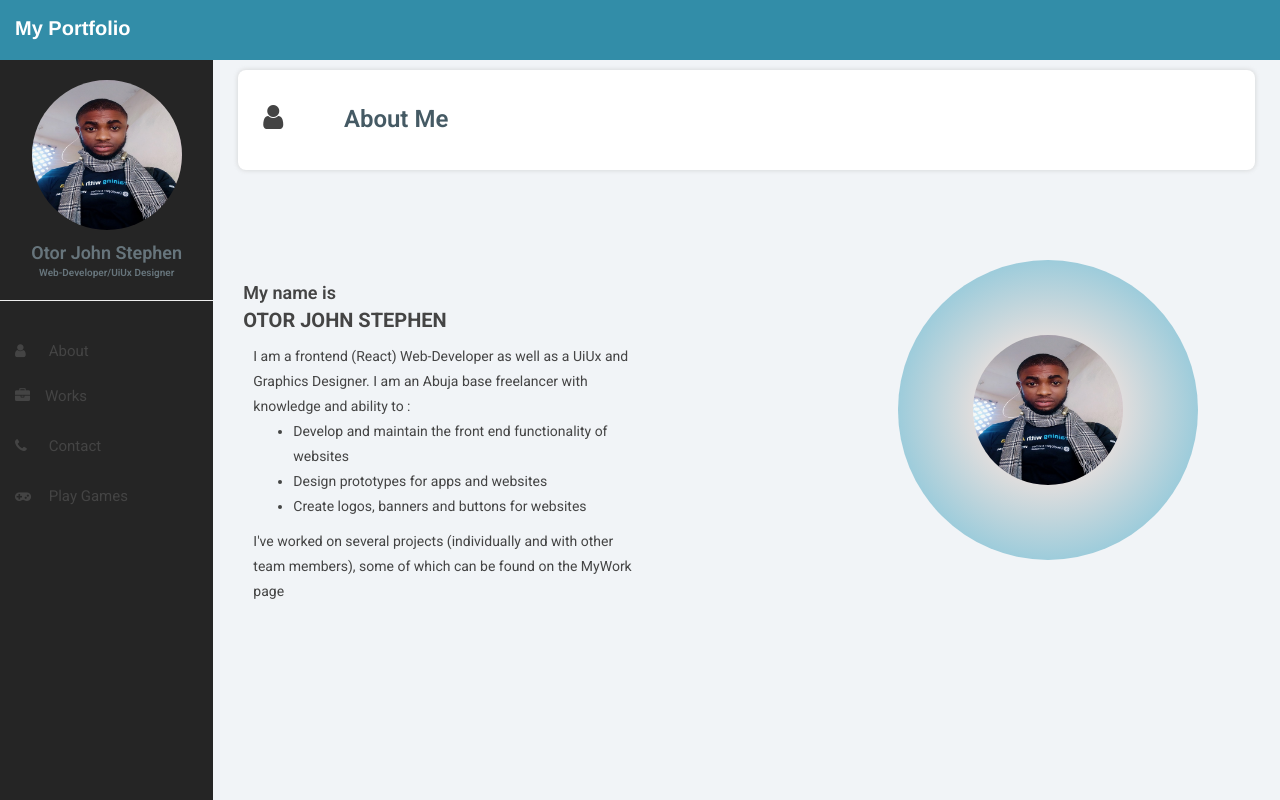
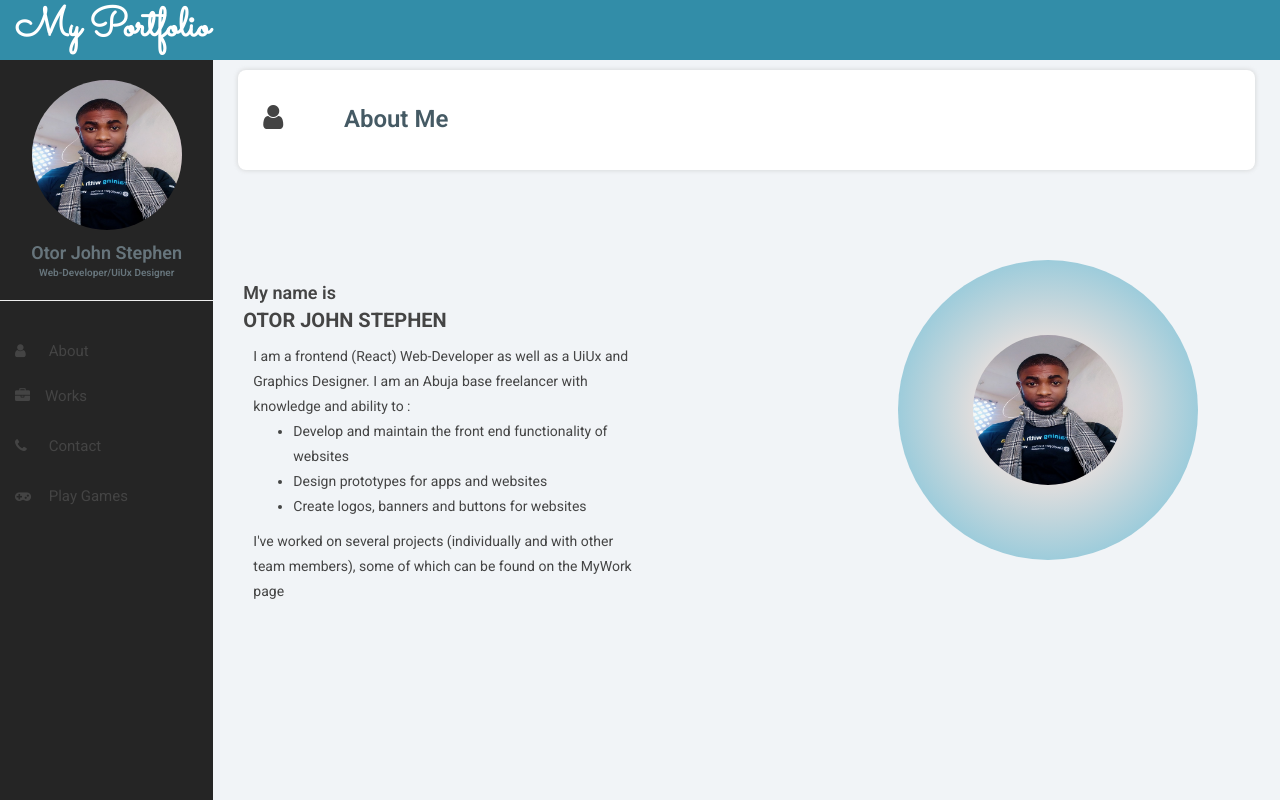
Before and after one commit to Ogenyi25/myportfoliopage, a plain HTML site: page index.html in a window 1280 px wide. Drawn offline with Linux system fonts and the light colour scheme.

Commit message:
changed the title font on the about page

```diff
--- a/css/styles.css
+++ b/css/styles.css
@@ -13,10 +13,12 @@ body {
 
 .navbar-header .navbar-brand {
   color: #fff;
-  font-size: 20px;
+  font-size: 40px;
   font-weight: 500;
   height: 60px;
-  padding-top: 18px; }
+  padding-top: 18px;
+  font-family: Sacramento;
+}
 
 .navbar-header .navbar-brand span {
   color: #ffff; }
--- a/index.html
+++ b/index.html
@@ -10,6 +10,8 @@
     <link href="css/datepicker3.css" rel="stylesheet">
     <link href="css/styles.css" rel="stylesheet">
     <link href="https://fonts.googleapis.com/css?family=Roboto:300,300i,400,400i,500,500i,600,600i,700,700i"
+        rel="stylesheet">
+        <link href="https://fonts.googleapis.com/css?family=Sacramento:300,300i,400,400i,500,500i,600,600i,700,700i"
         rel="stylesheet">
 
 </head>
```
